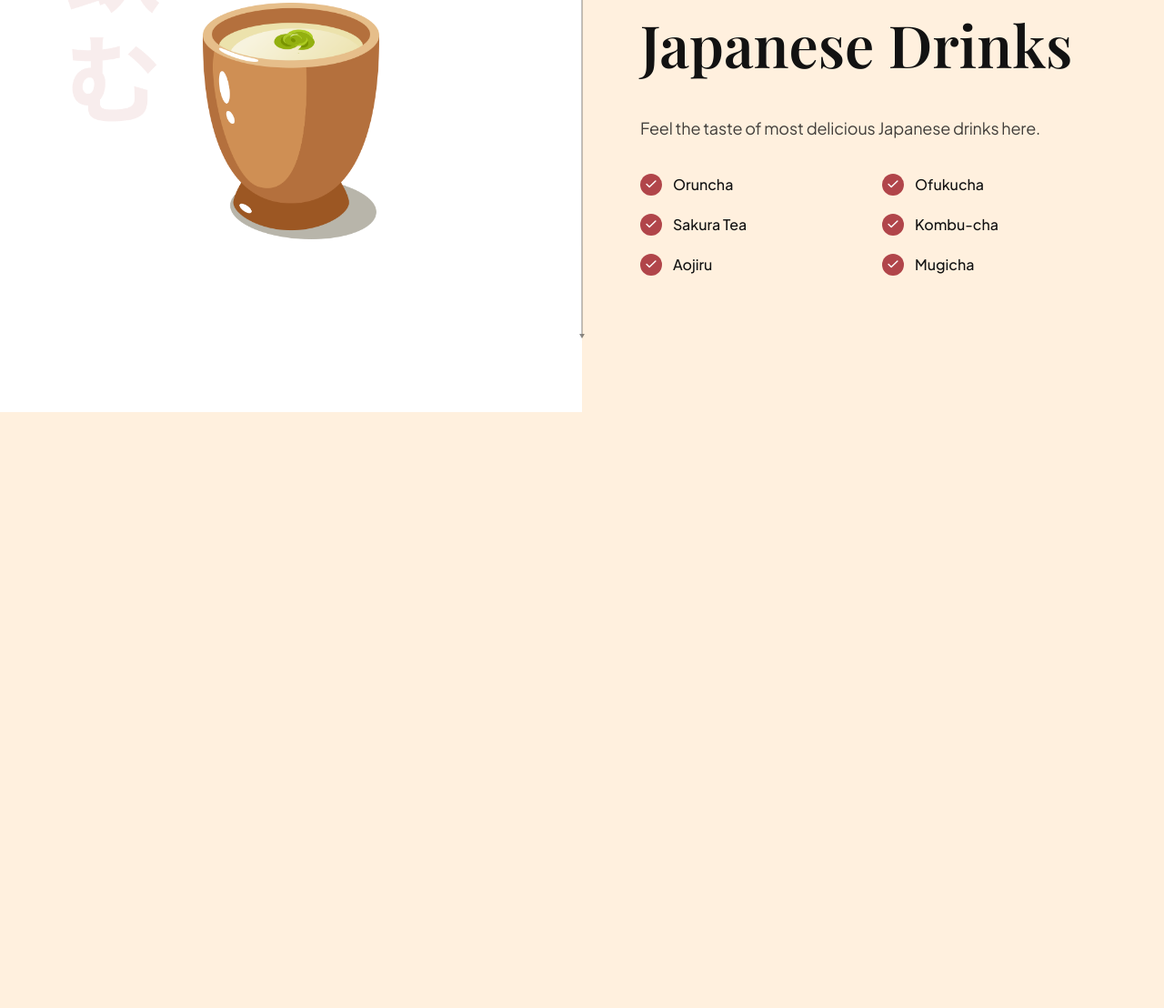
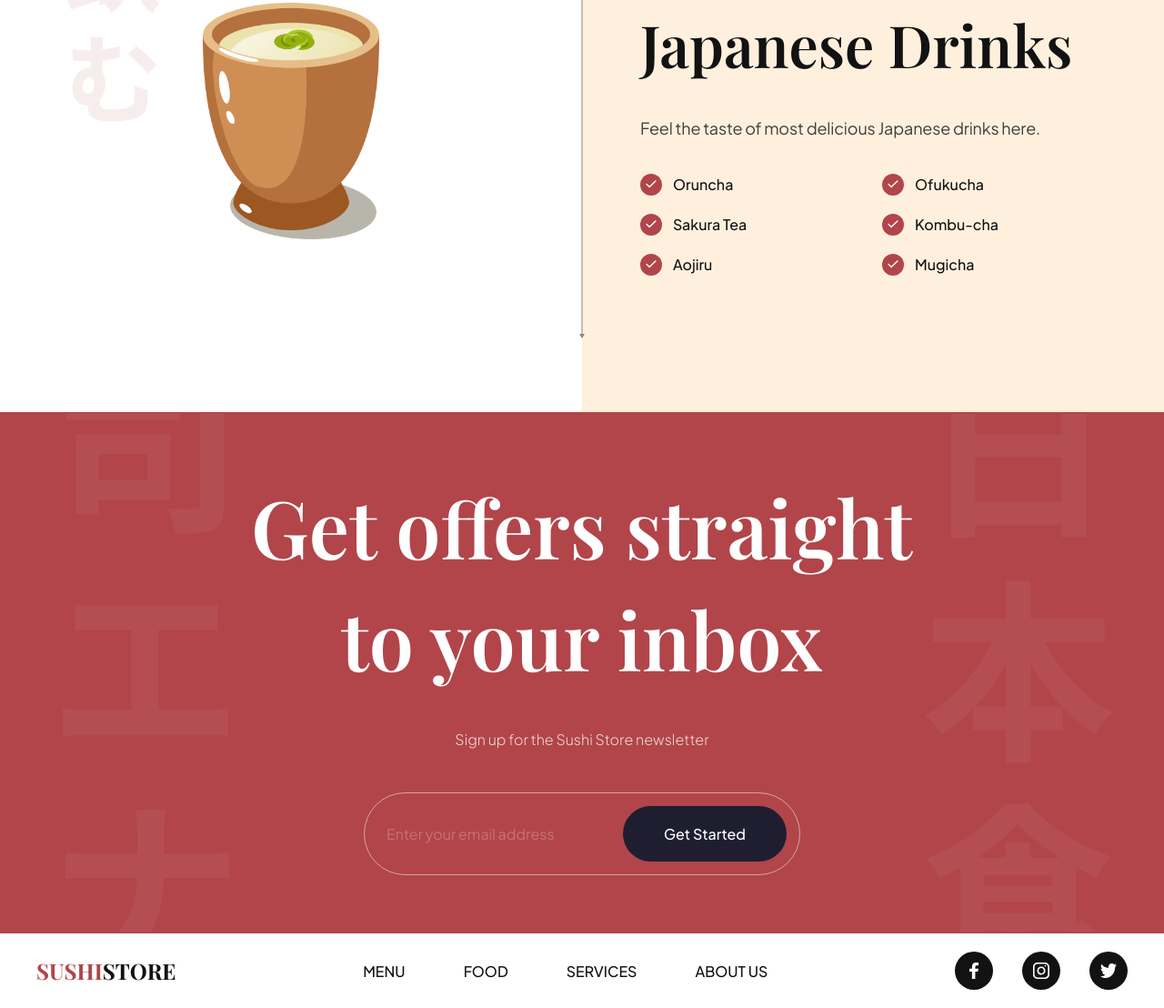
Before and after one commit to rashmipullur/sushi, a website built with Vite: page index.html in a window 1280 px wide. Shown: the part 3245-4353 px from the top of the page at 91% size. Before the commit the page ends 3698 px from the top, so only its background shows below. Built offline with nearby package versions, Linux system fonts and the light colour scheme.

Commit message:
newsletter section

```diff
--- a/css/sections/footer.css
+++ b/css/sections/footer.css
@@ -0,0 +1,62 @@
+.footer {
+  width: 100%;
+  padding: 20px 40px;
+  background: var(--color-white);
+
+  flex-wrap: wrap;
+  gap: 20px;
+
+  overflow: hidden;
+}
+
+.footer__logo {
+  font-size: 24px;
+  font-weight: bold;
+  font-family: var(--playfair-display);
+  text-transform: uppercase;
+  color: var(--secondary-color);
+
+  cursor: pointer;
+}
+
+.footer__logo span {
+  color: var(--primary-color);
+}
+
+.footer ul {
+  list-style: none;
+
+  display: flex;
+  flex-wrap: wrap;
+  flex-direction: row;
+  gap: 64px;
+}
+
+.footer ul:last-child {
+  gap: 32px;
+}
+
+.footer__nav li {
+  font-size: 16px;
+  font-weight: 500;
+  font-family: var(--plus-jakarta-sans);
+  text-transform: uppercase;
+  color: var(--secondary-color);
+
+  cursor: pointer;
+}
+
+.footer__social li {
+  width: 42px;
+  height: 42px;
+
+  background-color: var(--secondary-color);
+  border-radius: 100%;
+}
+
+.footer__social li img {
+  width: 45%;
+  height: 45%;
+
+  object-fit: contain;
+}
--- a/css/sections/subscribe.css
+++ b/css/sections/subscribe.css
@@ -0,0 +1,85 @@
+.subscription {
+  padding: 64px;
+
+  background-color: var(--primary-color);
+  background-image: url("../../assets/subscribe_bg.png");
+  background-position: center;
+  background-repeat: no-repeat;
+  background-size: contain;
+
+  flex-direction: column;
+  overflow: hidden;
+}
+
+.subscription h2 {
+  font-size: 88px;
+  font-family: var(--playfair-display);
+  font-weight: 600;
+  line-height: 123px;
+
+  color: #fff;
+  text-align: center;
+}
+
+.subscription p {
+  font-size: 18;
+  font-family: var(--plus-jakarta-sans);
+  font-weight: 300;
+  line-height: 36px;
+
+  margin-top: 32px;
+
+  color: rgba(255, 255, 255, 0.8);
+}
+
+.subscription__form {
+  min-width: 480px;
+  margin-top: 40px;
+
+  padding: 14px 14px 14px 24px;
+
+  display: flex;
+  gap: 10px;
+
+  border: 1px solid rgba(255, 255, 255, 0.5);
+  border-radius: 46px;
+}
+
+.subscription__form input {
+  flex: 1;
+
+  font-size: 16px;
+  font-weight: 400px;
+  font-family: var(--plus-jakarta-sans);
+
+  color: #fff;
+  opacity: 0.5;
+
+  background: transparent;
+  border: none;
+  outline: none;
+}
+
+.subscription__form input::placeholder {
+  color: #fff;
+  opacity: 0.5;
+}
+
+.subscription__form button {
+  padding: 20px;
+
+  min-width: 180px;
+
+  font-size: 16px;
+  font-weight: 500;
+  font-family: var(--plus-jakarta-sans);
+  color: #fff;
+  text-align: center;
+
+  background: var(--black-400);
+  border-radius: 46px;
+  border: none;
+  outline: none;
+
+  cursor: pointer;
+}
--- a/index.html
+++ b/index.html
@@ -331,6 +331,42 @@
       </section>
     </section>
 
+    <section class="subscription flex-center" id="services">
+      <h2 data-aos="flip-down">
+        Get offers straight <br />
+        to your inbox
+      </h2>
+      <p data-aos="fade-up">Sign up for the Sushi Store newsletter</p>
+
+      <div class="subscription__form" data-aos="fade-up">
+        <input type="text" placeholder="Enter your email address" />
+        <button>Get Started</button>
+      </div>
+    </section>
+
+    <footer class="footer flex-between">
+      <h3 class="footer__logo"><span>Sushi</span>store</h3>
+
+      <ul class="footer__nav">
+        <li><a href="#menu">Menu</a></li>
+        <li><a href="#food">Food</a></li>
+        <li><a href="#services">Services</a></li>
+        <li><a href="#about-us">About Us</a></li>
+      </ul>
+
+      <ul class="footer__social">
+        <li class="flex-center">
+          <img src="assets/facebook.svg" alt="facebook" />
+        </li>
+        <li class="flex-center">
+          <img src="assets/instagram.svg" alt="instagram" />
+        </li>
+        <li class="flex-center">
+          <img src="assets/twitter.svg" alt="twitter" />
+        </li>
+      </ul>
+    </footer>
+
     <script src="js/script.js" type="module"></script>
   </body>
 </html>
```
